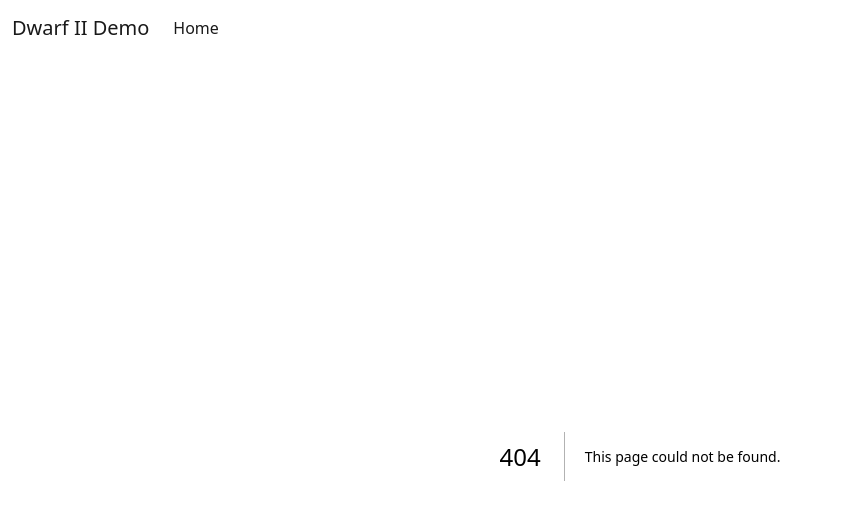
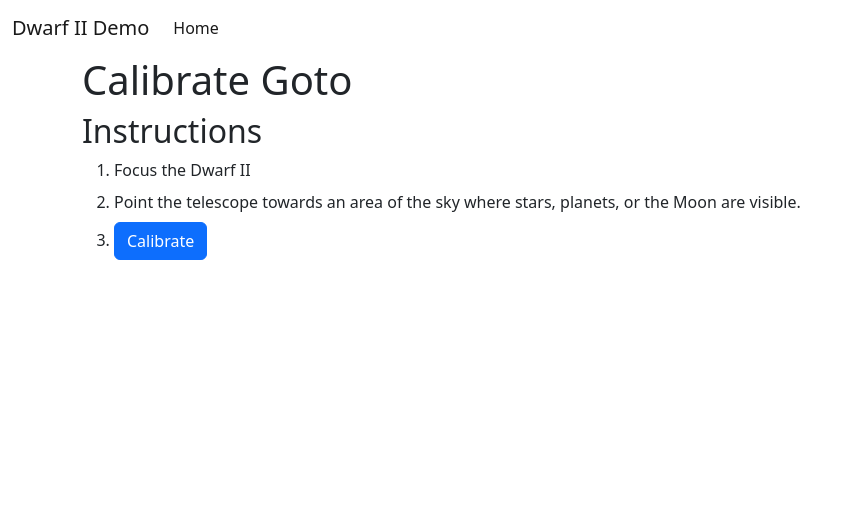
Before and after one commit to DwarfTelescopeUsers/DwarfApp_js, a Next.js app: page /calibrate-goto in a window 1280 px wide. Before the commit this address had no page. Shown: the top 520 px of the page, without its empty margins (0-850 px from the left). Built offline with nearby package versions, Linux system fonts and the light colour scheme.

Commit message:
update goto calibration to display status message

```diff
--- /dev/null
+++ b/src/pages/calibrate-goto.tsx
@@ -0,0 +1,66 @@
+import Head from "next/head";
+import { useState } from "react";
+
+import { URI, setupGoto } from "@/lib/dwarf_api";
+
+export default function CalibrateGoto() {
+  const [status, setStatus] = useState<any>(null);
+  const [connecting, setConnecting] = useState(false);
+
+  function gotoCalibratation() {
+    setConnecting(true);
+    let lat = localStorage.getItem("latitude");
+    let lon = localStorage.getItem("longitude");
+    if (!lat || !lon) {
+      setStatus("Error: Latitude and longitude are not set.");
+      return;
+    }
+    setStatus(null);
+
+    const socket = new WebSocket(URI);
+
+    socket.addEventListener("open", () => {
+      setConnecting(false);
+
+      setupGoto(socket, lat, lon);
+    });
+
+    socket.addEventListener("message", (event) => {
+      setConnecting(false);
+
+      let message = JSON.parse(event.data);
+      setStatus(message);
+    });
+
+    socket.addEventListener("error", (err) => {
+      setConnecting(false);
+
+      console.log("Error", err);
+      setStatus("Error: " + JSON.stringify(err));
+    });
+  }
+
+  return (
+    <>
+      <Head>
+        <title>Calibrate Goto</title>
+      </Head>
+      <h1>Calibrate Goto</h1>
+      <h2>Instructions</h2>
+      <ol>
+        <li className="mb-2">Focus the Dwarf II</li>
+        <li className="mb-2">
+          Point the telescope towards an area of the sky where stars, planets,
+          or the Moon are visible.
+        </li>
+        <li className="mb-2">
+          <button className="btn btn-primary me-3" onClick={gotoCalibratation}>
+            Calibrate
+          </button>
+          {connecting && <span>Connecting...</span>}
+        </li>
+      </ol>
+      {status && <pre>{JSON.stringify(status, null, 2)}</pre>}
+    </>
+  );
+}
```
Also changed, not shown: src/pages/index.tsx (+2 -31 lines).
